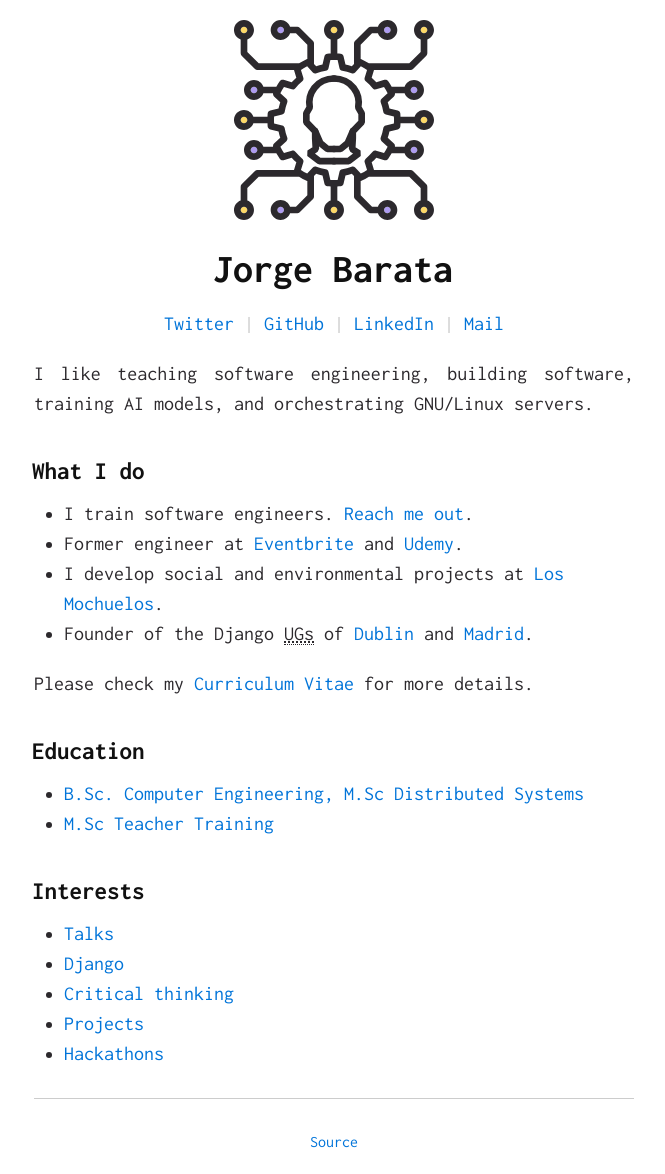
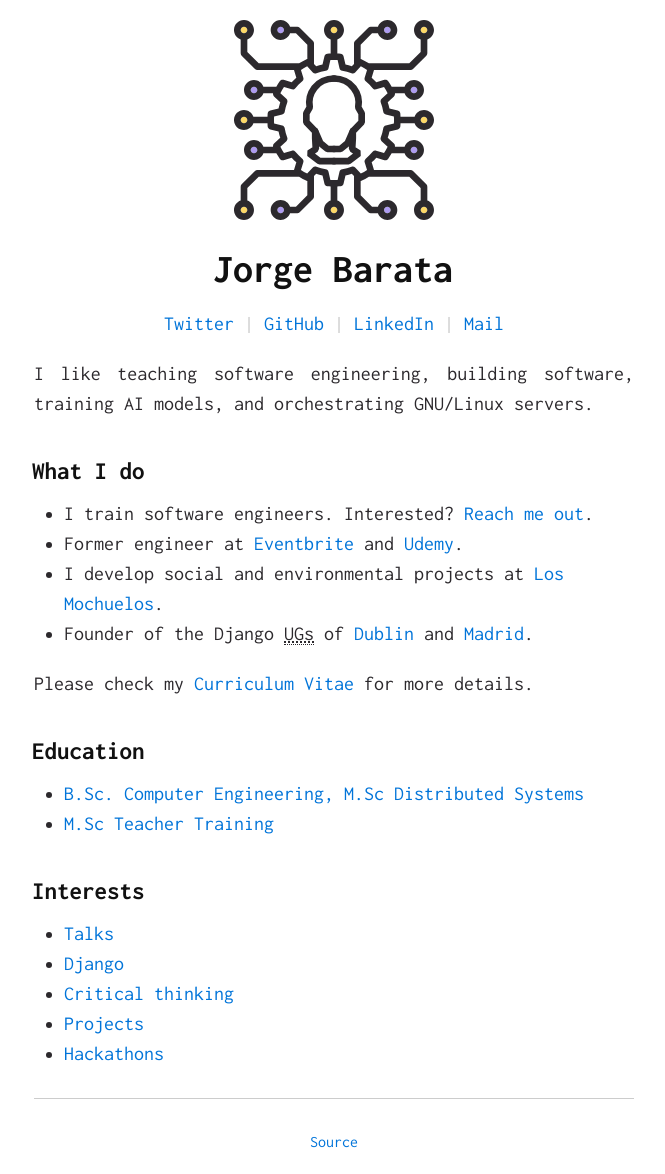
Before and after one commit to jorgebg/jorgebg.github.io, a Jekyll site: the page built from index.md, in a window 1280 px wide. Shown: the whole page, without its empty margins (306-971 px from the left). Built offline with Jekyll 4.4.1, drawn with Linux system fonts in a browser that asks for light colours.

Commit message:
Interested?

```diff
--- a/index.md
+++ b/index.md
@@ -15,7 +15,7 @@ I like teaching software engineering, building software, training AI models, and
 
 ## What I do
 
-- I train software engineers. [Reach me out](mailto:contact@jorgebg.com).
+- I train software engineers. Interested? [Reach me out](mailto:contact@jorgebg.com).
 - Former engineer at [Eventbrite](https://www.eventbrite.com) and [Udemy](https://www.udemy.com).
 - I develop social and environmental projects at [Los Mochuelos](https://mochuelos.org).
 - Founder of the Django <abbr title="User Groups">UGs</abbr> of [Dublin](https://web.archive.org/web/20170825184914/https://www.meetup.com/django-dublin/) and [Madrid](hhttps://web.archive.org/web/20190911044704/https://www.meetup.com/MadridDjango/).
```
